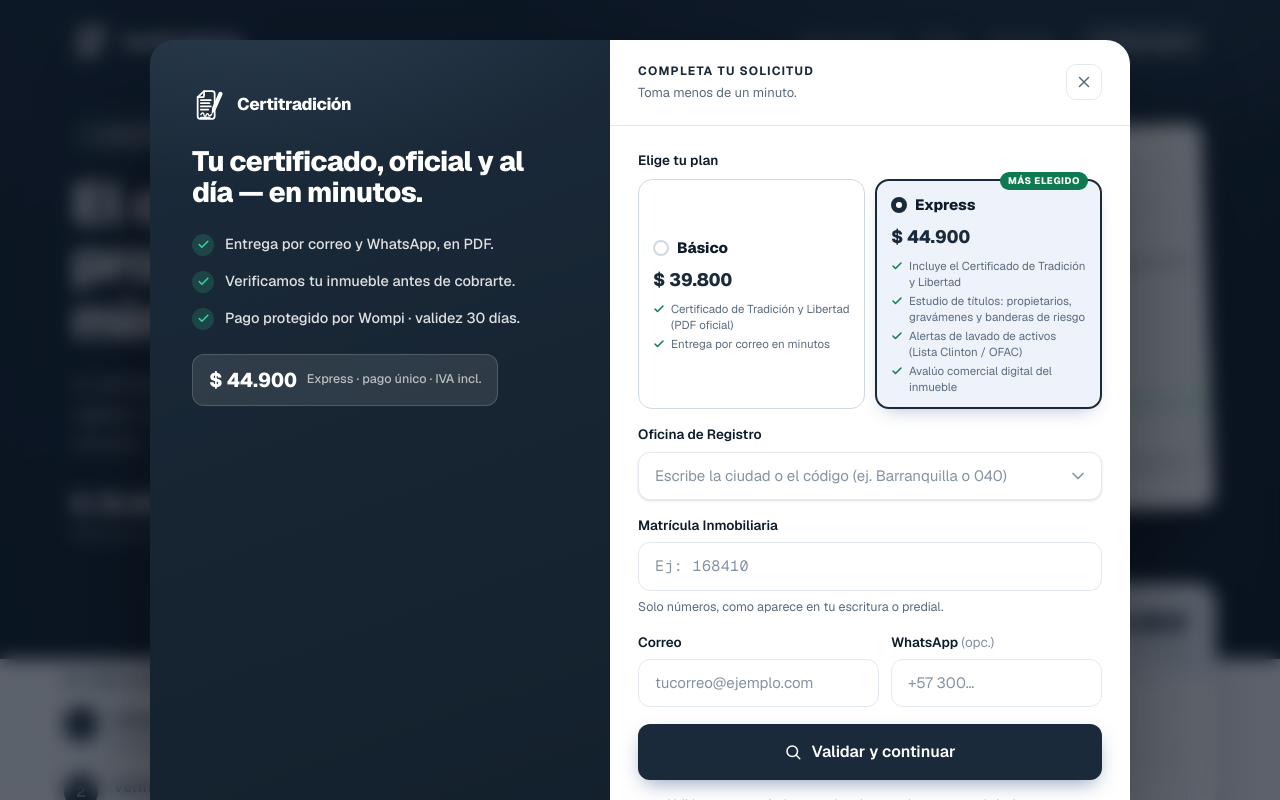
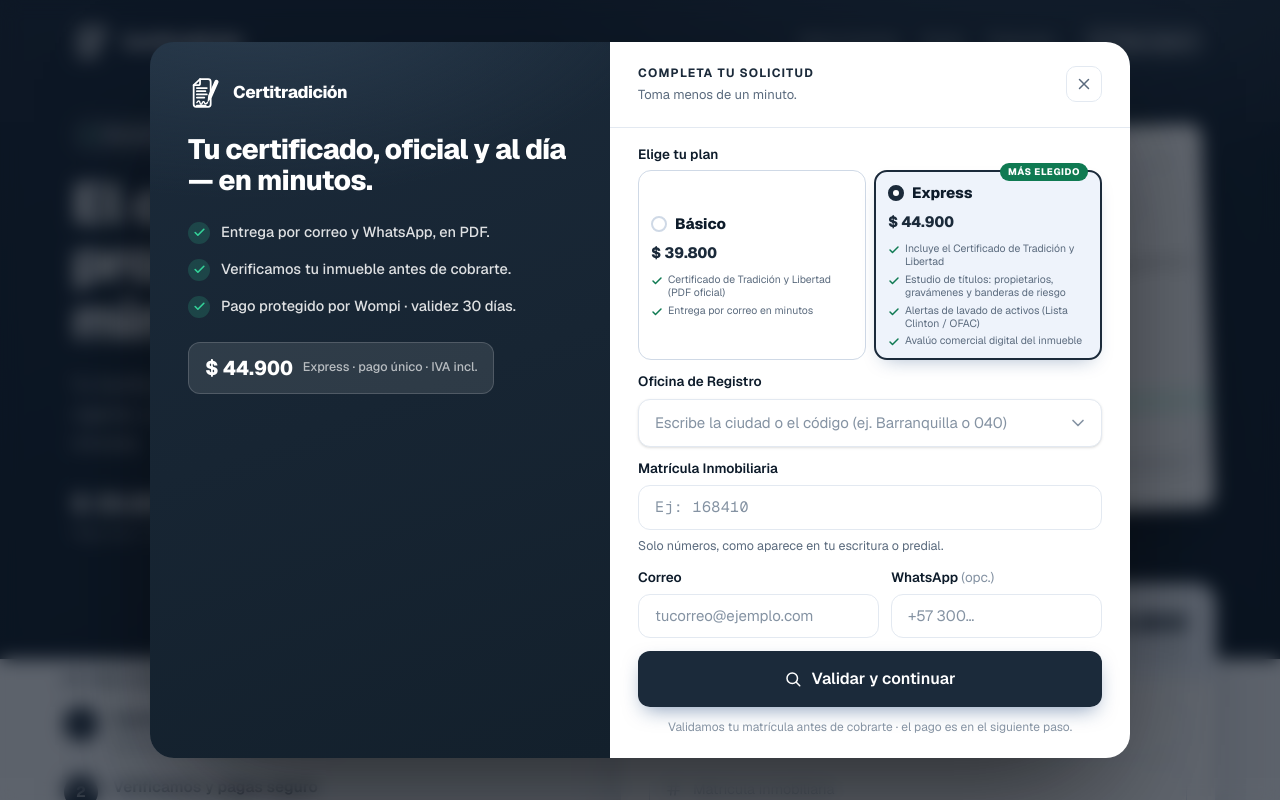
Before and after one commit to DvvSalome/certificados-tradicion-web, a Next.js app: page / in a window 1280 px wide. Both pictures are taken after a click on the button 918 px from the left and 793 px from the top of the page. Shown: the top 800 px of the page. Built offline with nearby package versions, Linux system fonts and the light colour scheme.

Commit message:
fix(checkout): modal más compacto (cards, espaciados, inputs) para menos scroll

```diff
--- a/components/CheckoutForm.tsx
+++ b/components/CheckoutForm.tsx
@@ -96,7 +96,7 @@ export default function CheckoutForm({ priceLabel }: { priceLabel: string }) {
   }
 
   const inputCls =
-    'w-full rounded-xl border border-[var(--border-strong)] bg-white px-4 py-3 text-[15px] text-[var(--foreground)] outline-none transition placeholder:text-[var(--muted-2)] focus:border-[var(--brand-ring)] focus:ring-4 focus:ring-[var(--brand-50)]';
+    'w-full rounded-xl border border-[var(--border-strong)] bg-white px-4 py-2.5 text-[15px] text-[var(--foreground)] outline-none transition placeholder:text-[var(--muted-2)] focus:border-[var(--brand-ring)] focus:ring-4 focus:ring-[var(--brand-50)]';
 
   const planPrice = formatCOP(PLANS[plan].priceCop); // precio del plan elegido (botón, total, chip)
 
@@ -152,7 +152,7 @@ export default function CheckoutForm({ priceLabel }: { priceLabel: string }) {
           onClick={closeModal}
           role="dialog"
           aria-modal="true"
-          style={{ position: 'fixed', inset: 0, zIndex: 1000, display: 'flex', alignItems: 'flex-start', justifyContent: 'center', padding: '40px 18px', overflow: 'auto', background: 'rgba(7,15,28,.64)', backdropFilter: 'blur(9px)', animation: 'cz-fade .25s ease both' }}
+          style={{ position: 'fixed', inset: 0, zIndex: 1000, display: 'flex', alignItems: 'flex-start', justifyContent: 'center', padding: '20px 16px', overflow: 'auto', background: 'rgba(7,15,28,.64)', backdropFilter: 'blur(9px)', animation: 'cz-fade .25s ease both' }}
         >
           <div style={{ width: '100%', maxWidth: 980, margin: 'auto' }}>
             <div
@@ -160,7 +160,7 @@ export default function CheckoutForm({ priceLabel }: { priceLabel: string }) {
               style={{ position: 'relative', display: 'flex', flexWrap: 'wrap', borderRadius: 24, overflow: 'hidden', boxShadow: '0 50px 120px -30px rgba(0,0,0,.65)', animation: 'cz-modalin .42s cubic-bezier(.22,1,.36,1) both' }}
             >
               {/* LEFT — marca */}
-              <div style={{ flex: '1 1 320px', minWidth: 260, position: 'relative', padding: '48px 42px', background: 'radial-gradient(720px 380px at 22% -10%, #2C3E50 0%, rgba(27,78,143,0) 60%), linear-gradient(160deg,#1B2A3A,#13202C)', overflow: 'hidden' }}>
+              <div style={{ flex: '1 1 320px', minWidth: 260, position: 'relative', padding: '34px 38px', background: 'radial-gradient(720px 380px at 22% -10%, #2C3E50 0%, rgba(27,78,143,0) 60%), linear-gradient(160deg,#1B2A3A,#13202C)', overflow: 'hidden' }}>
                 <div style={{ position: 'relative', display: 'flex', flexDirection: 'column', gap: 24 }}>
                   <div style={{ display: 'flex', alignItems: 'center', gap: 11 }}>
                     <Seal size={34} tone="onDark" />
@@ -198,14 +198,14 @@ export default function CheckoutForm({ priceLabel }: { priceLabel: string }) {
                   </button>
                 </div>
 
-                <div style={{ padding: '24px 28px 28px' }}>
+                <div style={{ padding: '16px 28px 22px' }}>
                   {/* FORM */}
                   {step === 'form' && (
-                    <div style={{ display: 'flex', flexDirection: 'column', gap: 15 }}>
+                    <div style={{ display: 'flex', flexDirection: 'column', gap: 11 }}>
                       {/* SELECTOR DE PLAN */}
-                      <div style={{ display: 'flex', flexDirection: 'column', gap: 9 }}>
+                      <div style={{ display: 'flex', flexDirection: 'column', gap: 6 }}>
                         <span style={{ fontWeight: 600, fontSize: 13.5, color: '#0D1B2A' }}>Elige tu plan</span>
-                        <div style={{ display: 'flex', flexWrap: 'wrap', gap: 10 }}>
+                        <div style={{ display: 'flex', flexWrap: 'wrap', gap: 8 }}>
                           {(['basico', 'express'] as PlanId[]).map((pid) => {
                             const p = PLANS[pid];
                             const sel = plan === pid;
@@ -218,7 +218,7 @@ export default function CheckoutForm({ priceLabel }: { priceLabel: string }) {
                                 className="transition"
                                 style={{
                                   position: 'relative', flex: '1 1 150px', textAlign: 'left', cursor: 'pointer',
-                                  borderRadius: 14, padding: '13px 14px',
+                                  borderRadius: 13, padding: '10px 12px',
                                   border: sel ? '2px solid #1B2A3A' : '1px solid #CFD9E6',
                                   background: sel ? '#EEF3FB' : '#fff',
                                   boxShadow: sel ? '0 8px 20px -10px rgba(16,58,115,.4)' : 'none',
@@ -231,10 +231,10 @@ export default function CheckoutForm({ priceLabel }: { priceLabel: string }) {
                                   <span style={{ display: 'inline-block', width: 16, height: 16, flexShrink: 0, borderRadius: 999, border: sel ? '5px solid #1B2A3A' : '2px solid #CFD9E6', background: '#fff' }} />
                                   <span style={{ fontWeight: 800, fontSize: 15, color: '#0D1B2A' }}>{p.label}</span>
                                 </div>
-                                <p style={{ margin: '7px 0 0', fontWeight: 800, fontSize: 18, color: '#1B2A3A', fontVariantNumeric: 'tabular-nums' }}>{formatCOP(p.priceCop)}</p>
+                                <p style={{ margin: '7px 0 0', fontWeight: 800, fontSize: 15, color: '#1B2A3A', fontVariantNumeric: 'tabular-nums' }}>{formatCOP(p.priceCop)}</p>
                                 <ul style={{ margin: '8px 0 0', padding: 0, listStyle: 'none', display: 'flex', flexDirection: 'column', gap: 4 }}>
                                   {p.features.slice(0, pid === 'express' ? 4 : 2).map((f) => (
-                                    <li key={f} style={{ display: 'flex', gap: 6, fontSize: 11.5, lineHeight: 1.35, color: '#5B6B7E' }}>
+                                    <li key={f} style={{ display: 'flex', gap: 5, fontSize: 10.5, lineHeight: 1.28, color: '#5B6B7E' }}>
                                       <svg width="12" height="12" viewBox="0 0 24 24" fill="none" stroke="#0F7A52" strokeWidth="3" strokeLinecap="round" strokeLinejoin="round" style={{ marginTop: 2, flexShrink: 0 }}><path d="M20 6 9 17l-5-5" /></svg>
                                       <span>{f}</span>
                                     </li>
```
